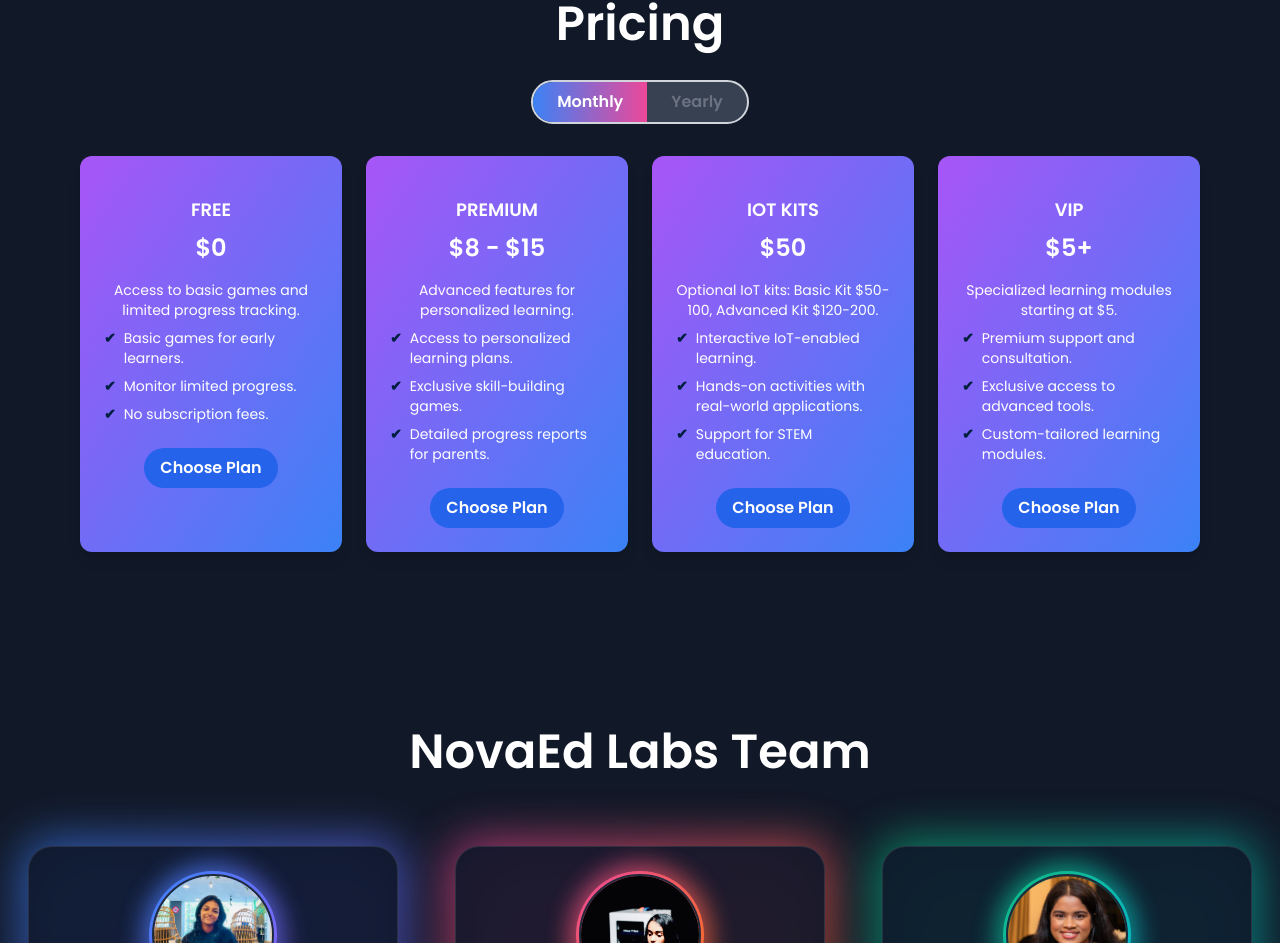
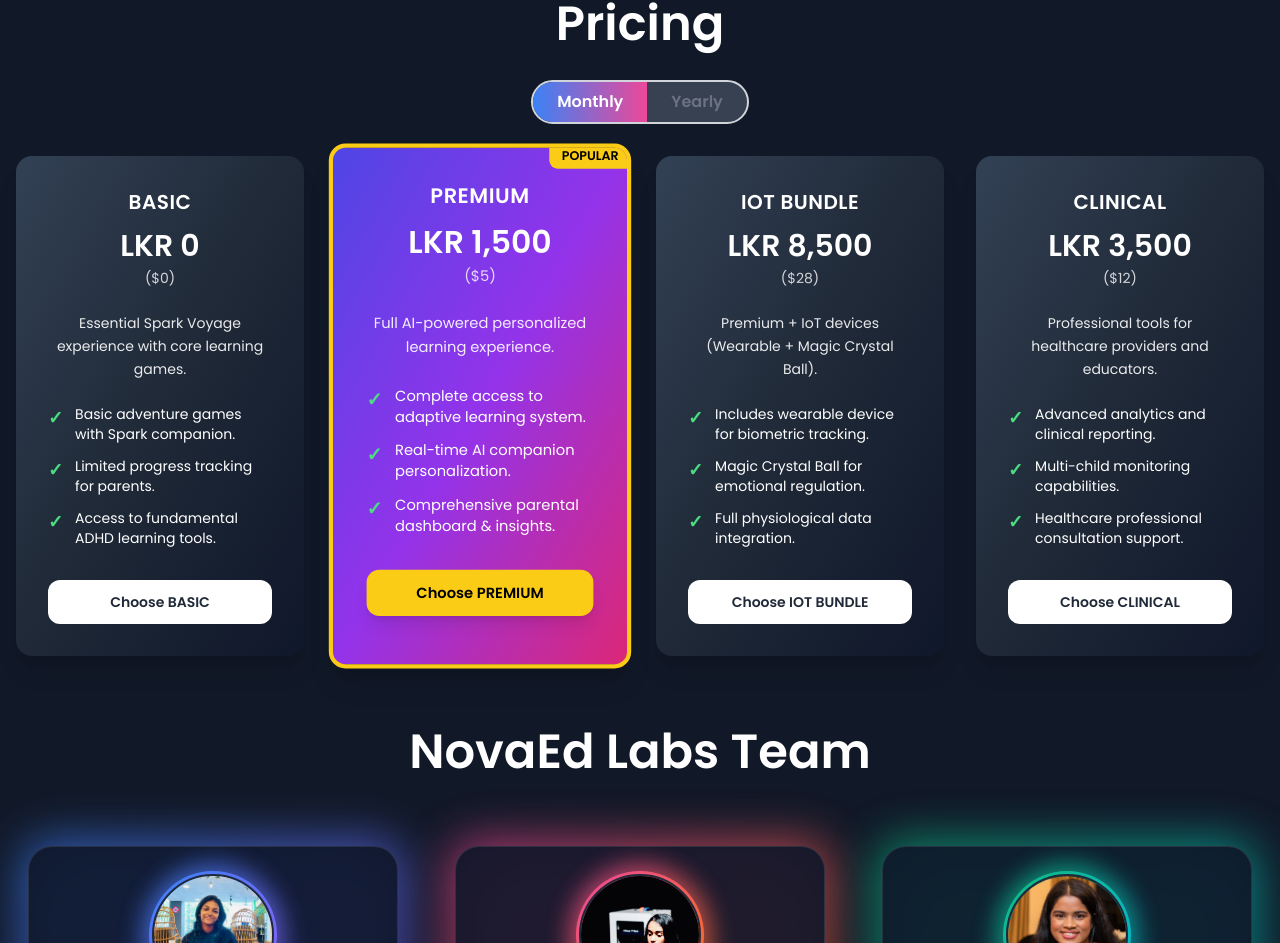
Before and after one commit to Nimnaek24/focus-genie-spark-lp, a React (Vite) app: page / in a window 1280 px wide. Shown: the part 3756-4699 px from the top of the page. Built offline with nearby package versions, Linux system fonts and the light colour scheme.

Commit message:
Updated Pricing

```diff
--- a/src/components/Pricing.jsx
+++ b/src/components/Pricing.jsx
@@ -39,26 +39,44 @@
       </div>
 
       {/* Pricing Cards */}
-      <div className="grid grid-cols-1 sm:grid-cols-2 lg:grid-cols-4 gap-6 max-w-6xl mx-auto px-4">
+      <div className="grid grid-cols-1 sm:grid-cols-2 lg:grid-cols-4 gap-8 max-w-7xl mx-auto px-4">
         {(activeTab === "monthly" ? monthlyPlans : yearlyPlans).map(
           (plan, index) => (
             <div
               key={index}
-              className="bg-gradient-to-br from-purple-500 to-blue-500 dark:text-white text-white rounded-xl p-6 text-center shadow-lg transition-transform hover:scale-105 pt-10"
+              className={`${
+                plan.popular
+                  ? "bg-gradient-to-br from-indigo-600 via-purple-600 to-pink-600 scale-105 border-4 border-yellow-400 shadow-2xl"
+                  : "bg-gradient-to-br from-blue-500 via-purple-500 to-indigo-600 dark:from-slate-700 dark:via-gray-800 dark:to-slate-900"
+              } text-white rounded-2xl p-8 text-center shadow-xl transition-all duration-300 hover:scale-105 hover:shadow-2xl relative overflow-hidden`}
             >
-              <h3 className="text-lg font-semibold mb-2">{plan.title}</h3>
-              <h4 className="text-2xl font-bold mb-4">{plan.price}</h4>
-              <p className="text-sm mb-2">{plan.description}</p>
-              <ul className="text-sm text-left space-y-2 mb-6">
+              {plan.popular && (
+                <div className="absolute -top-1 -right-1 bg-yellow-400 text-black px-3 py-1 text-xs font-bold rounded-bl-lg">
+                  POPULAR
+                </div>
+              )}
+              <div className="mb-6">
+                <h3 className="text-xl font-bold mb-3 tracking-wide">{plan.title}</h3>
+                <div className="text-center">
+                  <h4 className="text-3xl font-black mb-1">{plan.price.lkr}</h4>
+                  <p className="text-sm opacity-80">{plan.price.usd}</p>
+                </div>
+              </div>
+              <p className="text-sm mb-6 opacity-90 leading-relaxed">{plan.description}</p>
+              <ul className="text-sm text-left space-y-3 mb-8">
                 {plan.benefits.map((benefit, i) => (
-                  <li key={i} className="flex items-start space-x-2">
-                    <span className="text-navy-blue font-bold">✔</span>
-                    <span>{benefit}</span>
+                  <li key={i} className="flex items-start space-x-3">
+                    <span className="text-green-400 font-bold text-lg">✓</span>
+                    <span className="flex-1">{benefit}</span>
                   </li>
                 ))}
               </ul>
-              <button className="bg-blue-600 hover:bg-blue-700 dark:text-white text-white px-4 py-2 rounded-full font-bold transition">
-                Choose Plan
+              <button className={`w-full py-3 rounded-xl font-bold text-sm transition-all duration-300 ${
+                plan.popular
+                  ? "bg-yellow-400 text-black hover:bg-yellow-300 shadow-lg"
+                  : "bg-white text-gray-800 hover:bg-gray-100"
+              }`}>
+                Choose {plan.title}
               </button>
             </div>
           )
@@ -70,87 +88,91 @@
 
 const monthlyPlans = [
   {
-    title: "FREE",
-    price: "$0",
-    description: "Access to basic games and limited progress tracking.",
+    title: "BASIC",
+    price: { lkr: "LKR 0", usd: "($0)" },
+    description: "Essential Spark Voyage experience with core learning games.",
     benefits: [
-      "Basic games for early learners.",
-      "Monitor limited progress.",
-      "No subscription fees.",
+      "Basic adventure games with Spark companion.",
+      "Limited progress tracking for parents.",
+      "Access to fundamental ADHD learning tools.",
     ],
   },
   {
     title: "PREMIUM",
-    price: "$8 - $15",
-    description: "Advanced features for personalized learning.",
+    price: { lkr: "LKR 1,500", usd: "($5)" },
+    description: "Full AI-powered personalized learning experience.",
+    popular: true,
     benefits: [
-      "Access to personalized learning plans.",
-      "Exclusive skill-building games.",
-      "Detailed progress reports for parents.",
+      "Complete access to adaptive learning system.",
+      "Real-time AI companion personalization.",
+      "Comprehensive parental dashboard & insights.",
     ],
   },
   {
-    title: "IOT KITS",
-    price: "$50",
-    description: "Optional IoT kits: Basic Kit $50-100, Advanced Kit $120-200.",
+    title: "IOT BUNDLE",
+    price: { lkr: "LKR 8,500", usd: "($28)" },
+    description: "Premium + IoT devices (Wearable + Magic Crystal Ball).",
     benefits: [
-      "Interactive IoT-enabled learning.",
-      "Hands-on activities with real-world applications.",
-      "Support for STEM education.",
+      "Includes wearable device for biometric tracking.",
+      "Magic Crystal Ball for emotional regulation.",
+      "Full physiological data integration.",
     ],
   },
   {
-    title: "VIP",
-    price: "$5+",
-    description: "Specialized learning modules starting at $5.",
+    title: "CLINICAL",
+    price: { lkr: "LKR 3,500", usd: "($12)" },
+    description: "Professional tools for healthcare providers and educators.",
     benefits: [
-      "Premium support and consultation.",
-      "Exclusive access to advanced tools.",
-      "Custom-tailored learning modules.",
+      "Advanced analytics and clinical reporting.",
+      "Multi-child monitoring capabilities.",
+      "Healthcare professional consultation support.",
     ],
   },
 ];
 
 const yearlyPlans = [
   {
-    title: "FREE",
-    price: "$0",
-    description: "Access to basic games and limited progress tracking.",
+    title: "BASIC",
+    price: { lkr: "LKR 0", usd: "($0)" },
+    description: "Essential Spark Voyage experience with core learning games.",
     benefits: [
-      "Basic games for early learners.",
-      "Monitor limited progress.",
-      "No subscription fees.",
+      "Basic adventure games with Spark companion.",
+      "Limited progress tracking for parents.",
+      "Access to fundamental ADHD learning tools.",
     ],
   },
   {
     title: "PREMIUM",
-    price: "$80 - $150",
-    description: "Save 10-20% with a yearly subscription.",
+    price: { lkr: "LKR 15,000", usd: "($50)" },
+    description: "Save 17% with yearly subscription - Full AI experience.",
+    popular: true,
     benefits: [
-      "Access to personalized learning plans.",
-      "Exclusive skill-building games.",
-      "Detailed progress reports for parents.",
-      "Significant cost savings.",
+      "Complete access to adaptive learning system.",
+      "Real-time AI companion personalization.",
+      "Comprehensive parental dashboard & insights.",
+      "Priority customer support included.",
     ],
   },
   {
-    title: "IOT KITS",
-    price: "$50",
-    description: "Optional IoT kits: Basic Kit $50-100, Advanced Kit $120-200.",
+    title: "IOT BUNDLE",
+    price: { lkr: "LKR 75,000", usd: "($250)" },
+    description: "Premium yearly + IoT devices with significant savings.",
     benefits: [
-      "Interactive IoT-enabled learning.",
-      "Hands-on activities with real-world applications.",
-      "Support for STEM education.",
+      "Includes wearable device for biometric tracking.",
+      "Magic Crystal Ball for emotional regulation.",
+      "Full physiological data integration.",
+      "Hardware warranty and replacement coverage.",
     ],
   },
   {
-    title: "VIP",
-    price: "$5+",
-    description: "Specialized learning modules starting at $5.",
+    title: "CLINICAL",
+    price: { lkr: "LKR 35,000", usd: "($117)" },
+    description: "Professional yearly plan with enhanced clinical features.",
     benefits: [
-      "Premium support and consultation.",
-      "Exclusive access to advanced tools.",
-      "Custom-tailored learning modules.",
+      "Advanced analytics and clinical reporting.",
+      "Multi-child monitoring capabilities.",
+      "Healthcare professional consultation support.",
+      "Continuing education credits available.",
     ],
   },
 ];
```
